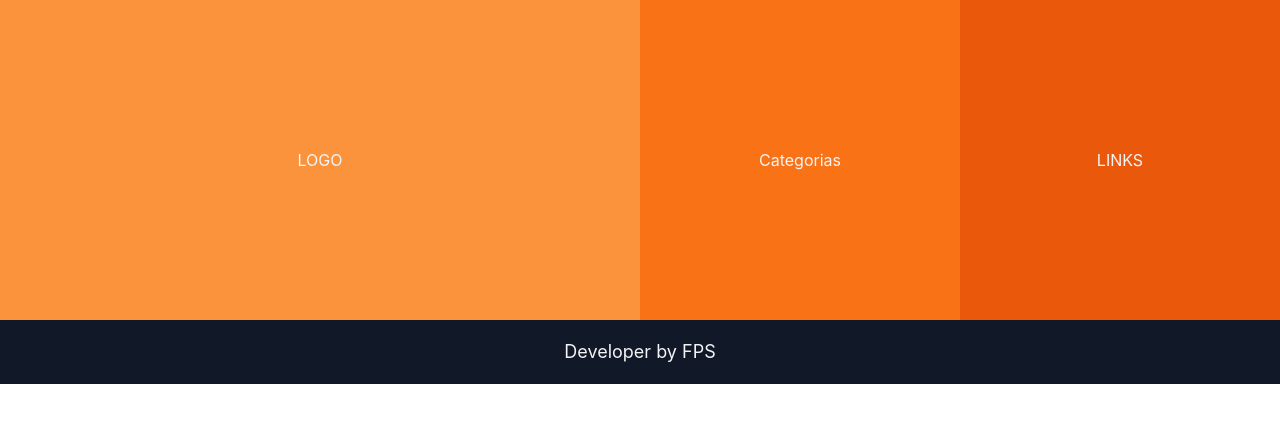
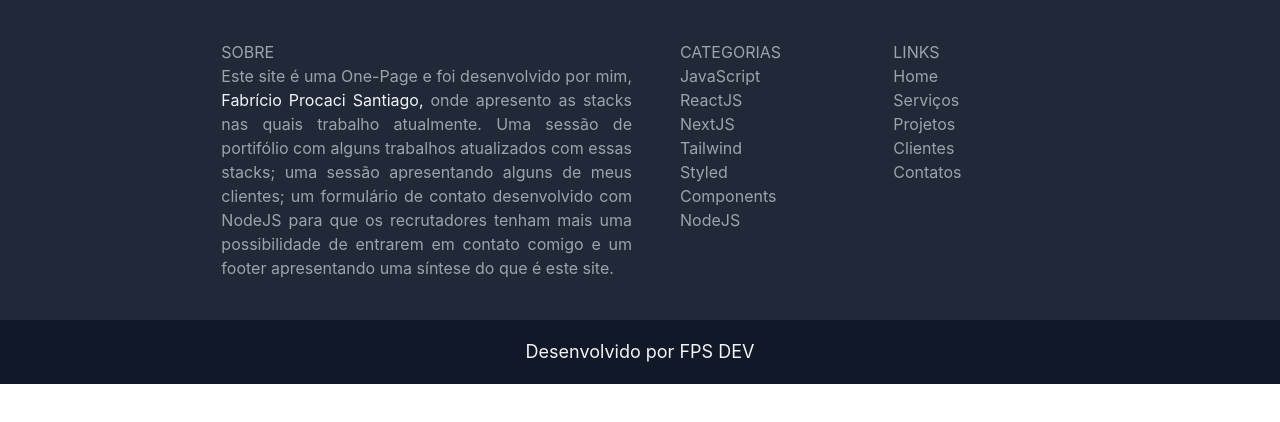
Before and after one commit to fprocaci/projeto-2, a Next.js app: page /teste in a window 1280 px wide. Shown: the top 422 px of the page. Built offline with nearby package versions, Linux system fonts and the light colour scheme.

Commit message:
Atualizando o footer

```diff
--- a/components/Footer.jsx
+++ b/components/Footer.jsx
@@ -1,19 +1,106 @@
+import { Link } from "react-scroll";
+
 export default function Footer() {
   return (
-    <div className="grid grid-cols-1 grid-row-2 bg-gray-800">
-      <div className="w-full h-80 flex">
-        <div className="w-6/12 flex justify-center items-center bg-orange-400">
-          <h4 className="text-gray-100">LOGO</h4>
-        </div>
-        <div className="w-3/12 flex justify-center items-center bg-orange-500">
-          <h4 className="text-gray-100">Categorias</h4>
-        </div>
-        <div className="w-3/12 flex justify-center items-center bg-orange-600">
-          <h4 className="text-gray-100">LINKS</h4>
+    <div className="flex flex-col justify-center items-center bg-gray-800">
+      <div className="w-10/12 lg:w-8/12 bg-gray-800">
+        <div className="w-full lg:grid lg:grid-cols-4 py-5 sm:py-10">
+          <div className="w-full lg:col-span-2 flex flex-col justify-start items-start px-2">
+            <h4 className="text-gray-400">SOBRE</h4>
+            <p className="text-gray-400 text-justify">
+              Este site é uma One-Page e foi desenvolvido por mim,
+              <span className="text-gray-100">
+                {" "}
+                Fabrício Procaci Santiago,
+              </span>{" "}
+              onde apresento as stacks nas quais trabalho atualmente. Uma sessão
+              de portifólio com alguns trabalhos atualizados com essas stacks;
+              uma sessão apresentando alguns de meus clientes; um formulário de
+              contato desenvolvido com NodeJS para que os recrutadores tenham
+              mais uma possibilidade de entrarem em contato comigo e um footer
+              apresentando uma síntese do que é este site.
+            </p>
+          </div>
+          <div className="w-full lg:flex lg:flex-col justify-start items-start px-10 hidden">
+            <h4 className="text-gray-400">CATEGORIAS</h4>
+            <ul className="text-gray-400">
+              <li className="">JavaScript</li>
+              <li className="">ReactJS</li>
+              <li className="">NextJS</li>
+              <li className="">Tailwind</li>
+              <li className="">Styled Components</li>
+              <li className="">NodeJS</li>
+            </ul>
+          </div>
+          <div className="w-full lg:flex lg:flex-col justify-start items-start px-10 hidden">
+            <h4 className="text-gray-400">LINKS</h4>
+            <ul className="">
+              <li className="">
+                <Link
+                  activeClass="Home"
+                  to="home"
+                  smooth={true}
+                  offset={50}
+                  duration={500}
+                  className="cursor-pointer hover:text-gray-100 text-gray-400 text-md"
+                >
+                  Home
+                </Link>
+              </li>
+              <li className="">
+                <Link
+                  activeClass="services"
+                  to="services"
+                  smooth={true}
+                  offset={50}
+                  duration={500}
+                  className="cursor-pointer hover:text-gray-100 text-gray-400"
+                >
+                  Serviços
+                </Link>
+              </li>
+              <li className="">
+                <Link
+                  activeClass="work"
+                  to="work"
+                  smooth={true}
+                  offset={50}
+                  duration={500}
+                  className="cursor-pointer hover:text-gray-100 text-gray-400"
+                >
+                  Projetos
+                </Link>
+              </li>
+              <li className="">
+                <Link
+                  activeClass="clients"
+                  to="clients"
+                  smooth={true}
+                  offset={50}
+                  duration={500}
+                  className="cursor-pointer hover:text-gray-100 text-gray-400"
+                >
+                  Clientes
+                </Link>
+              </li>
+              <li className="">
+                <Link
+                  activeClass="contacts"
+                  to="contacts"
+                  smooth={true}
+                  offset={50}
+                  duration={500}
+                  className="cursor-pointer hover:text-gray-100 text-gray-400"
+                >
+                  Contatos
+                </Link>
+              </li>
+            </ul>
+          </div>
         </div>
       </div>
       <div className="w-full h-16 flex justify-center items-center bg-gray-900">
-        <span className="text-gray-100 text-lg">Developer by FPS</span>
+        <span className="text-gray-100 text-lg">Desenvolvido por FPS DEV</span>
       </div>
     </div>
   );
--- a/pages/footer.jsx
+++ b/pages/footer.jsx
@@ -4,7 +4,7 @@ import { Link } from "react-scroll";
 export default function footer() {
   return (
     <div className="w-full flex flex-col items-center bg-gray-800">
-      <div className="w-full lg:w-8/12 h-auto flex justify-center px-5">
+      <div className="w-full lg:w-8/12 h-auto flex justify-center px-3">
         <div className="w-full lg:w-6/12 flex flex-col px-1 py-7 sm:pt-5 sm:px-3 ">
           <h4 className="text-gray-400">SOBRE</h4>
           <p className="text-gray-400 text-justify">
@@ -21,7 +21,7 @@ export default function footer() {
             apresentando uma síntese do que é este site.
           </p>
         </div>
-        <div className="w-3/12 h-80 sm:h-60 lg:flex lg:flex-col lg:justify-start lg:items-start sm:pt-5 px-3  hidden">
+        <div className="w-3/12 h-80 sm:h-60 lg:flex lg:flex-col lg:justify-start lg:items-start sm:pt-5 px-3 hidden">
           <h4 className="text-gray-400">CATEGORIAS</h4>
           <ul className="text-gray-400">
             <li className="">JavaScript</li>
@@ -100,15 +100,13 @@ export default function footer() {
       </div>
 
       <div className="w-full h-16 flex justify-center items-center bg-gray-900 ">
-        <h1 className="text-xl text-blue-900 mr-2">Desenvolvidor com</h1>
-        <AiTwotoneHeart className="text-red-600" />
-        <h1 className="text-xl text-blue-900 ml-2">
-          por
+        <h1 className="text-xl text-stone-400 mr-2">Desenvolvido por</h1>
+        <h1 className="text-xl ">
           <a
             href="#"
-            className="cursor-pointer font-semibold text-indigo-900 hover:text-black"
+            className="cursor-pointer font-semibold text-stone-400 hover:text-white"
           >
-            <span> FPS DEV</span>
+            <span>FPS DEV</span>
           </a>
         </h1>
       </div>
--- a/pages/index.js
+++ b/pages/index.js
@@ -7,7 +7,7 @@ import Services from "./services";
 import Work from "./work";
 import Clientes from "./clientes";
 import Contato from "./contatos";
-import Footer from "./footer";
+import Footer from "../components/Footer";
 
 export default function Home() {
   return (
```
